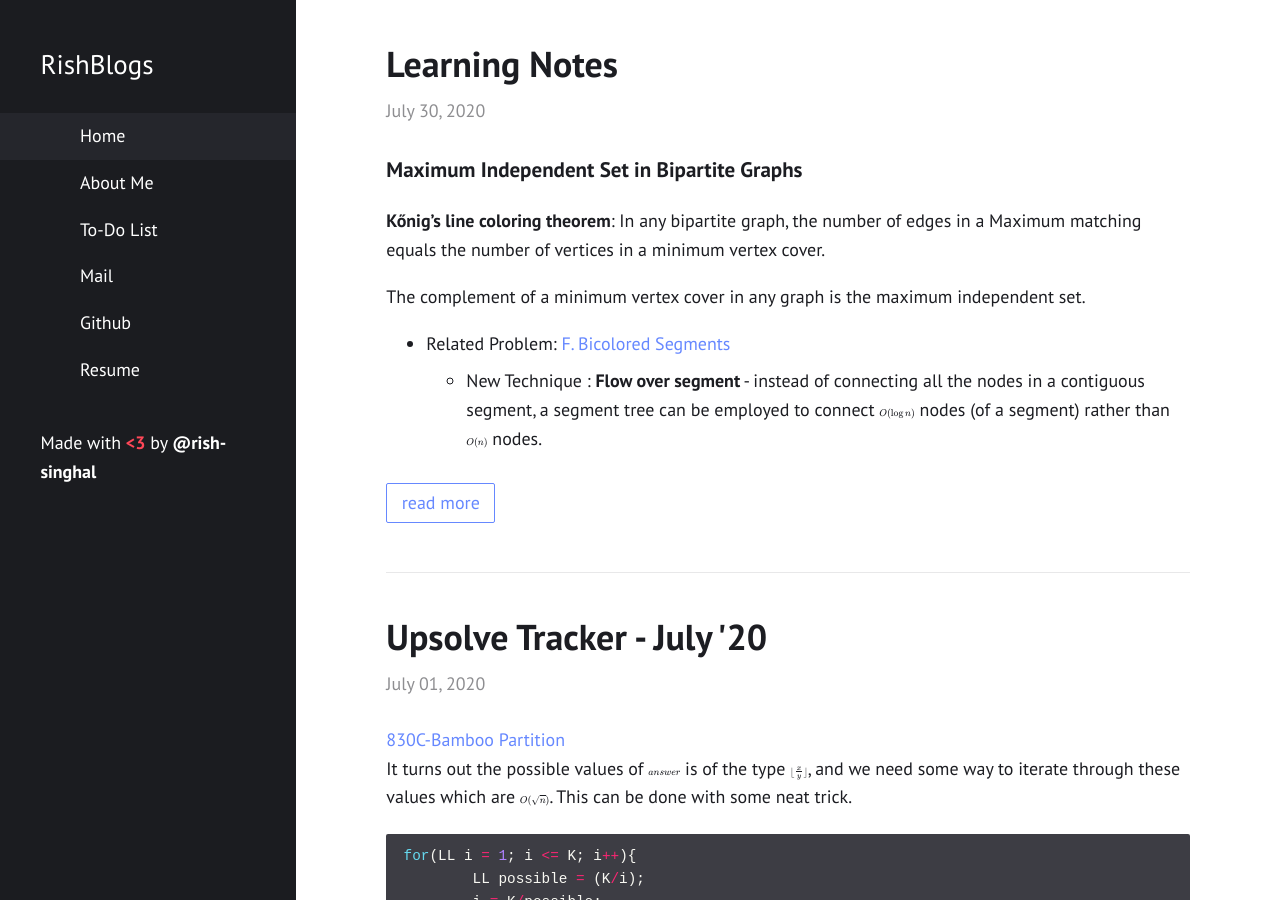
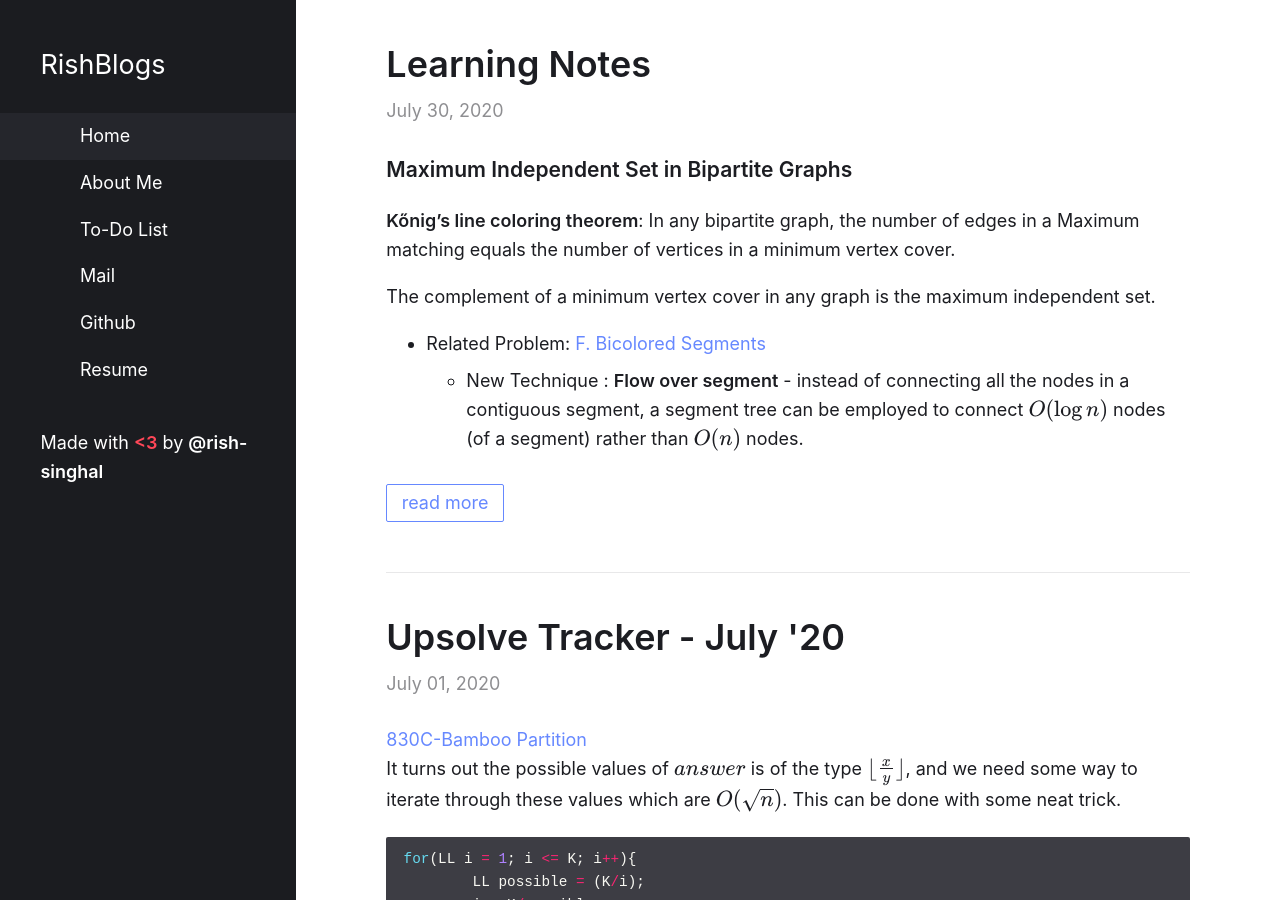
Before and after one commit to rish-singhal/blogs, a Jekyll site: the page built from index.html, in a window 1280 px wide and 900 px high. Built offline with Jekyll 4.4.1, drawn with Linux system fonts in a browser that asks for light colours; formulas are drawn with MathJax 3.

Commit message:
trying out new exo2 font

```diff
--- a/_sass/font.sass
+++ b/_sass/font.sass
@@ -1,12 +1,12 @@
 @media (min-width: 50em)
   @font-face
-    font-family: 'PT Sans'
-    src: local('PT Sans'), local('PTSans-Regular'), url('../fonts/PTSans-Regular.woff') format('woff')
+    font-family: 'Exo2'
+    src: local('Exo2'), local('Exo2-Regular'), url('../fonts/Exo2-Regular.ttf') format('ttf')
     font-weight: normal
     font-style: normal
 
   @font-face
-    font-family: 'PT Sans'
-    src: local('PT Sans Bold'), local('PTSans-Bold'), url('../fonts/PTSans-Bold.woff') format('woff')
+    font-family: 'Exo2'
+    src: local('Exo2'), local('Exo2-Bold'), url('../fonts/Exo2-Bold.ttf') format('ttf')
     font-weight: bold
     font-style: normal
```
Also changed, not shown: assets/fonts/Exo2-Bold.ttf (added), assets/fonts/Exo2-Regular.ttf (added).
